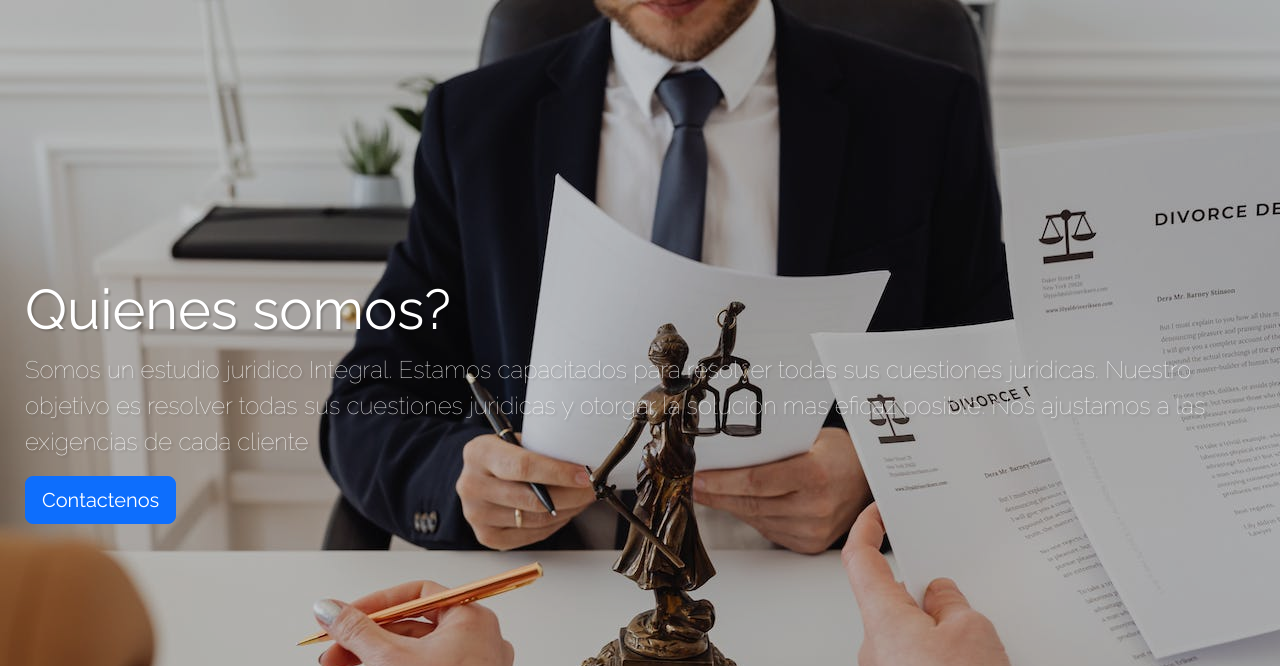
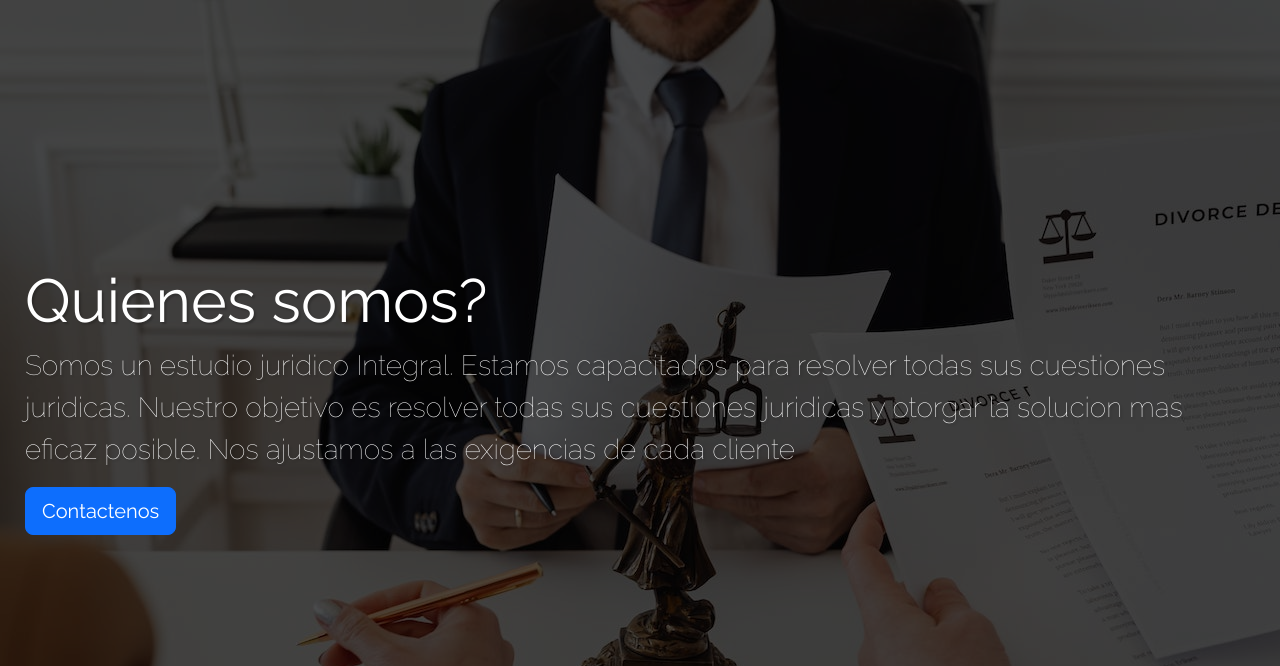
Before and after one commit to Juan-Paniagua/estudioMaldonado, a plain HTML site: page index.html in a window 1280 px wide. Shown: the top 666 px of the page. Drawn offline with nearby package versions, Linux system fonts and the light colour scheme.

Commit message:
V0.07 edit main message font and background shadow

```diff
--- a/styles.css
+++ b/styles.css
@@ -4,7 +4,7 @@
 
 /* -------------------------------*/
 
-/ * {
+ * {
   margin: 0;
   padding: 0;
   box-sizing: border-box;
@@ -66,16 +66,16 @@
   position: absolute;
   width: 100%;
   height: 100%;
-  background-color: rgba(0, 0, 0, 0.2);
+  background-color: rgba(0, 0, 0, 0.7);
   padding: 25px;
 }
 
 .masthead > div > h1 {
-  font-size: 3.5rem;
+  font-size: 3.8rem;
 }
 
 .masthead > div > p {
-  font-size: 1.5rem;
+  font-size: 1.75rem;
 }
 
 .card {
```
